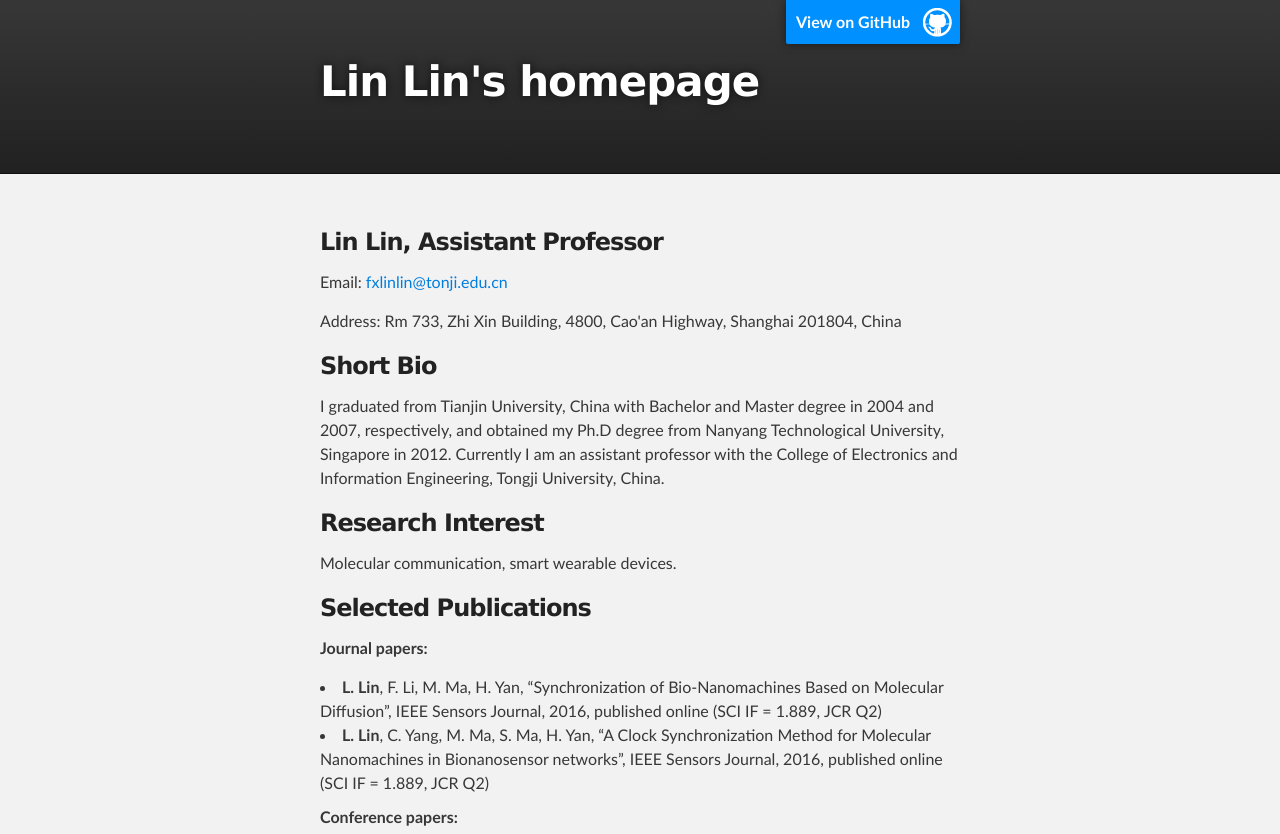
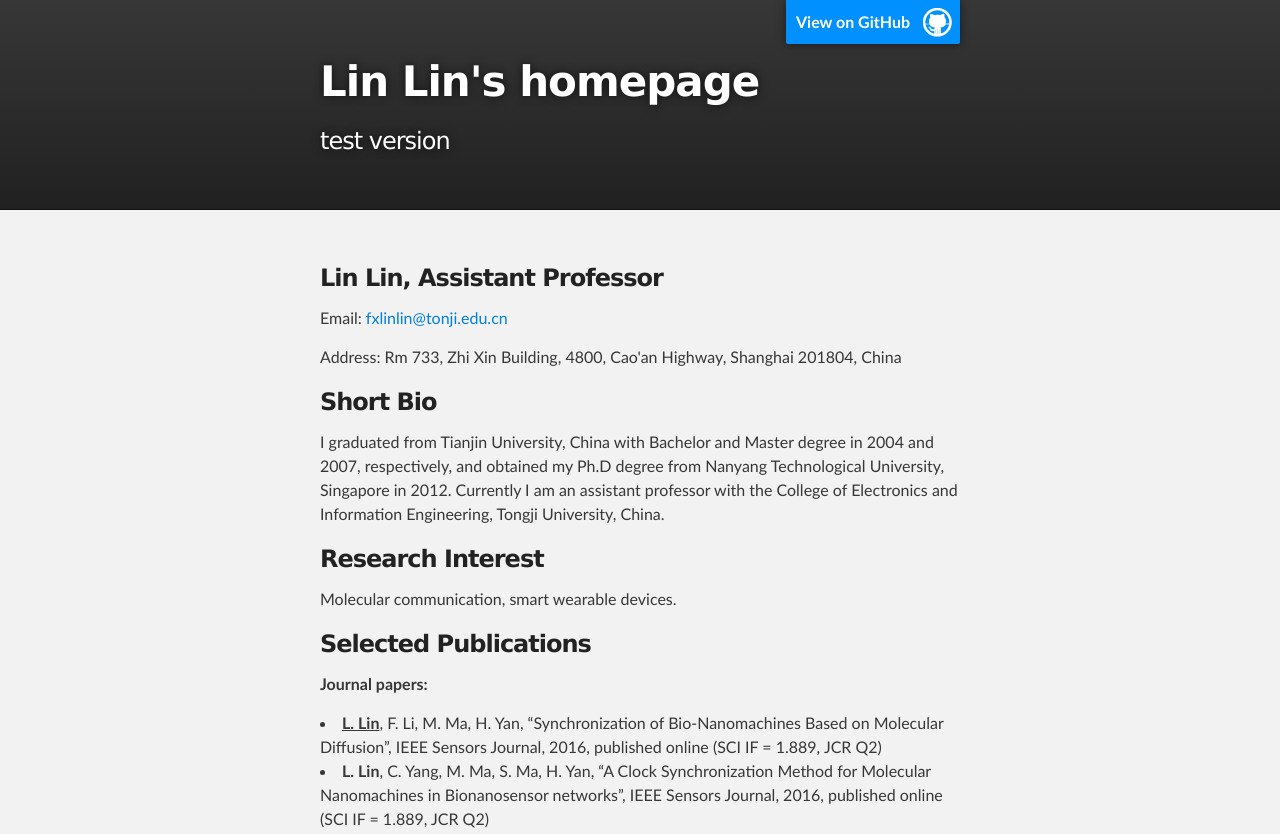
Before and after one commit to fxlinlin/fxlinlin, a plain HTML site: page index.html in a window 1280 px wide. Shown: the top 834 px of the page. Drawn offline with Linux system fonts and the light colour scheme.

Commit message:
Update index.html

```diff
--- a/index.html
+++ b/index.html
@@ -19,7 +19,7 @@
           <a id="forkme_banner" href="https://github.com/fxlinlin">View on GitHub</a>
 
           <h1 id="project_title">Lin Lin&#39;s homepage</h1>
-          <h2 id="project_tagline"></h2>
+          <h2 id="project_tagline">test version</h2>
 
         </header>
     </div>
@@ -49,7 +49,7 @@ Rm 733, Zhi Xin Building,
 <a id="selected-publications" class="anchor" href="#selected-publications" aria-hidden="true"><span aria-hidden="true" class="octicon octicon-link"></span></a>Selected Publications</h3>
 
 <p><strong>Journal papers:</strong></p>
-<li><strong>L. Lin</strong>, F. Li, M. Ma, H. Yan, “Synchronization of Bio-Nanomachines Based on Molecular Diffusion”, IEEE Sensors Journal, 2016, published online (SCI IF = 1.889, JCR Q2)</li>
+<li><strong><u>L. Lin</u></strong>, F. Li, M. Ma, H. Yan, “Synchronization of Bio-Nanomachines Based on Molecular Diffusion”, IEEE Sensors Journal, 2016, published online (SCI IF = 1.889, JCR Q2)</li>
 <li><strong>L. Lin</strong>, C. Yang, M. Ma, S. Ma, H. Yan, “A Clock Synchronization Method for Molecular Nanomachines in Bionanosensor networks”, IEEE Sensors Journal, 2016, published online (SCI IF = 1.889, JCR Q2)</li>
 <p><strong>Conference papers:</strong></p>
 <li>C. Yang, <strong>L. Lin*</strong>, F. Li, M. Ma, S. Ma, “Reference Broadcast Synchronization for Nanomachines via Diffusive Molecular Communication”, IEEE International Instrumentation and Measurement Technology Conference (I2MTC), Taipei, Taiwan, May 23-26, 2016, accepted and presented <strong>(Corresponding author)</strong></li>
```
